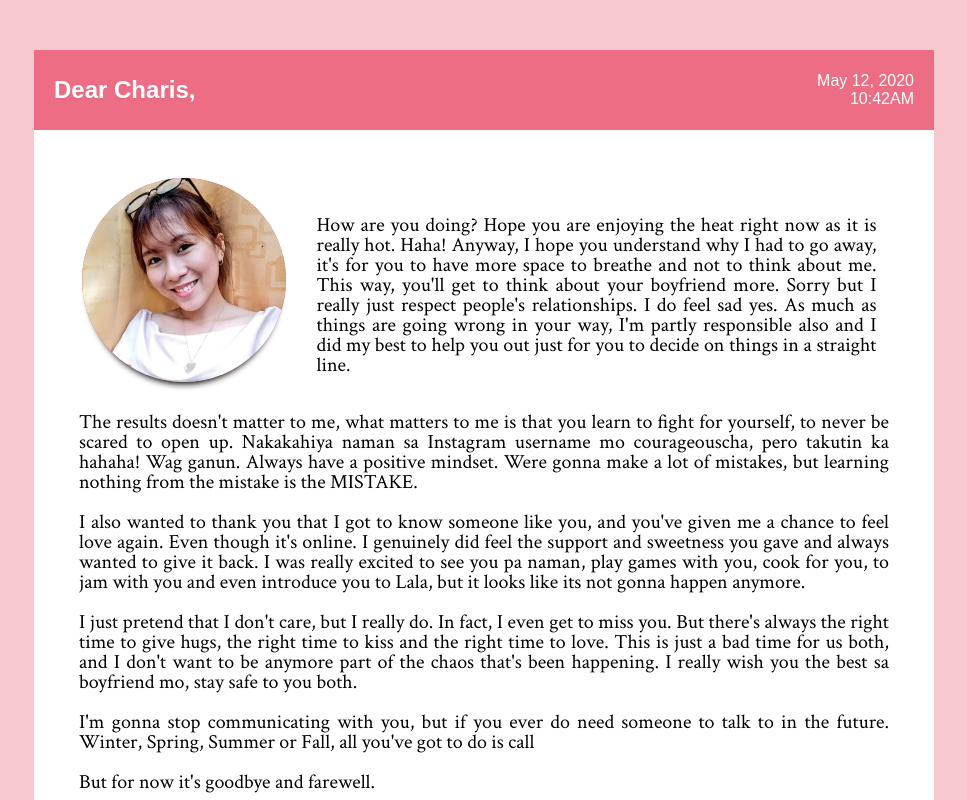
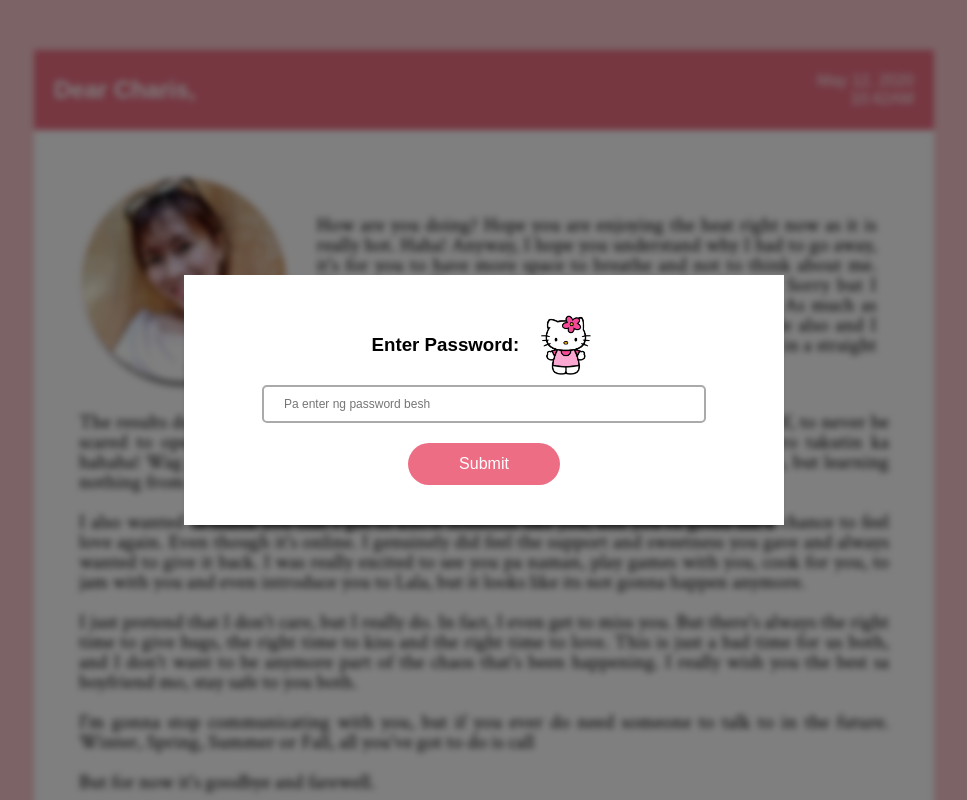
Before and after one commit to rapsamaniego27/love-letter, a website: page index.html in a window 1280 px wide. Shown: the top 800 px of the page, without its empty margins (156-1123 px from the left). Drawn offline with Linux system fonts and the light colour scheme; a web font is replaced by a local one.

Commit message:
added the blur and hide classes

```diff
--- a/index.html
+++ b/index.html
@@ -24,7 +24,7 @@
       </div>
     </div>
 
-    <div class="modal-overlay modal--hide" id="modalFormOverlay">
+    <div class="modal-overlay" id="modalFormOverlay">
       <div class="modal-form__container">
         <form action="#" class="modal-form" id="form">
           <div class="modal-form__label-container">
@@ -43,7 +43,7 @@
       <div class="letter-container" id="letterContainer">
 
         <!-- Row Letter -->
-        <div class="letter">
+        <div class="letter letter--blur">
           <div class="letter-header">
             <h2 class="letter-header__title">Dear Charis,</h2>
             <div class="letter-header__date-container">
```
